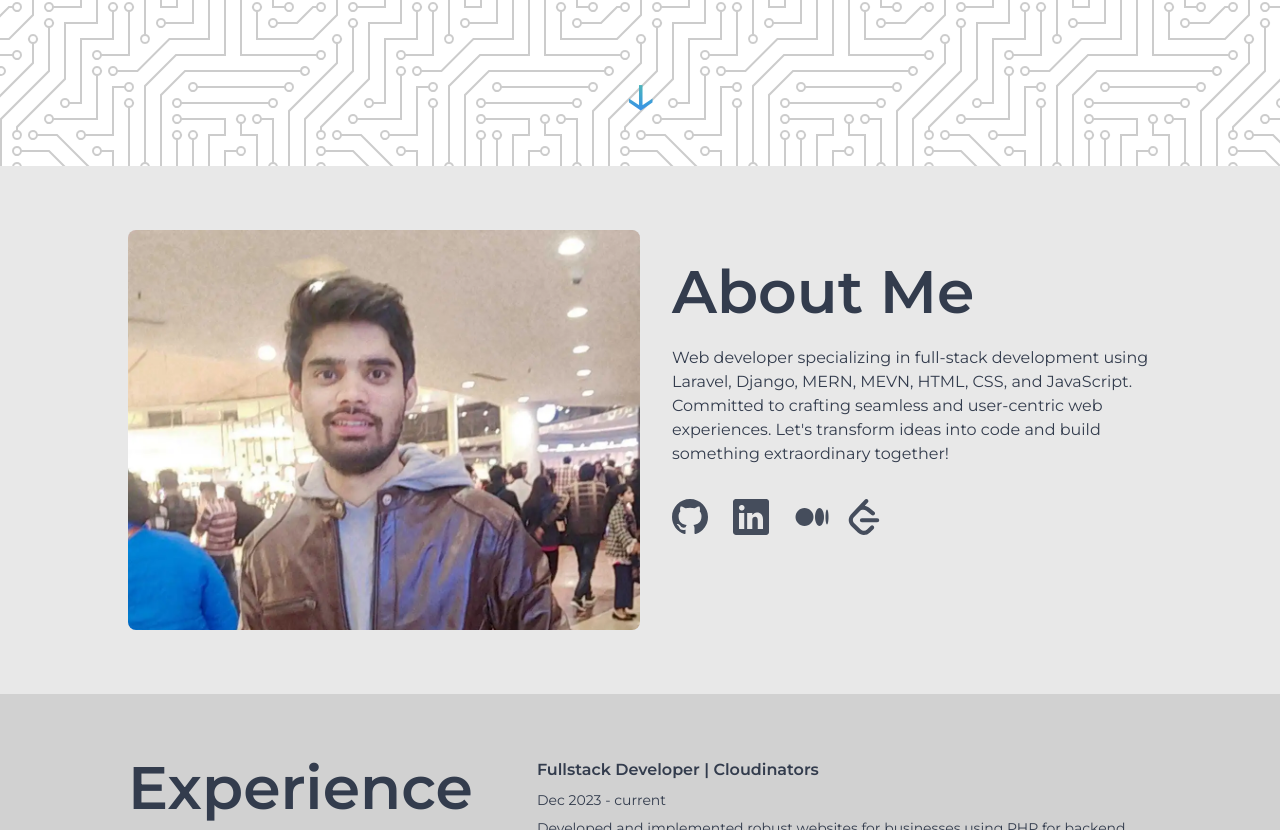
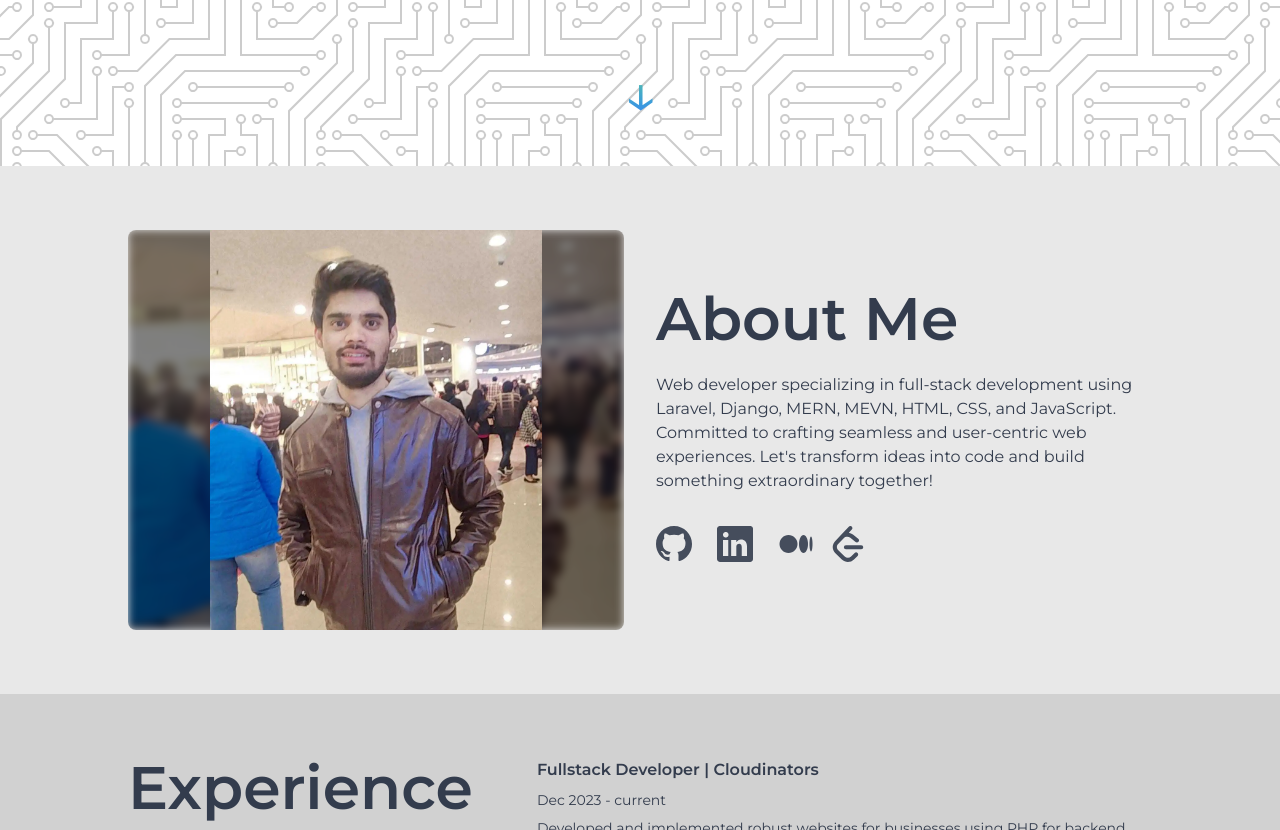
Before and after one commit to laraib07/portfolio, a Vue app: page / in a window 1280 px wide. Shown: the part 634-1464 px from the top of the page. Built offline with nearby package versions, Linux system fonts and the light colour scheme; no server answers.

Commit message:
fix image container

```diff
--- a/src/partials/About.vue
+++ b/src/partials/About.vue
@@ -7,11 +7,24 @@ import Medium from "../components/icons/Medium.vue";
 
 <template>
   <section id="about" class="w-full px-4 py-16 bg-base-200">
-    <div class="flex flex-col mx-auto max-w-screen-lg lg:flex-row">
-      <div class="max-h-[400px] rounded-lg overflow-hidden lg:w-1/2">
-        <img src="/images/my_image.webp" alt="Laraib's image" />
+    <div
+      class="grid gap-8 mx-auto max-w-screen-lg place-items-center md:grid-cols-2"
+    >
+      <div
+        class="relative rounded-lg overflow-hidden w-full max-h-[400px] flex justify-center"
+      >
+        <img
+          src="/images/my_image.webp"
+          alt="Laraib's image"
+          class="object-cover w-full blur-sm brightness-50"
+        />
+        <img
+          src="/images/my_image.webp"
+          alt="Laraib's image"
+          class="absolute object-contain h-full"
+        />
       </div>
-      <div class="pt-8 lg:pl-8 lg:w-1/2">
+      <article>
         <h1 class="text-4xl font-semibold sm:text-6xl">About Me</h1>
         <p class="pt-6">
           Web developer specializing in full-stack development using Laravel,
@@ -53,7 +66,7 @@ import Medium from "../components/icons/Medium.vue";
             <Leetcode />
           </a>
         </div>
-      </div>
+      </article>
     </div>
   </section>
 </template>
```
